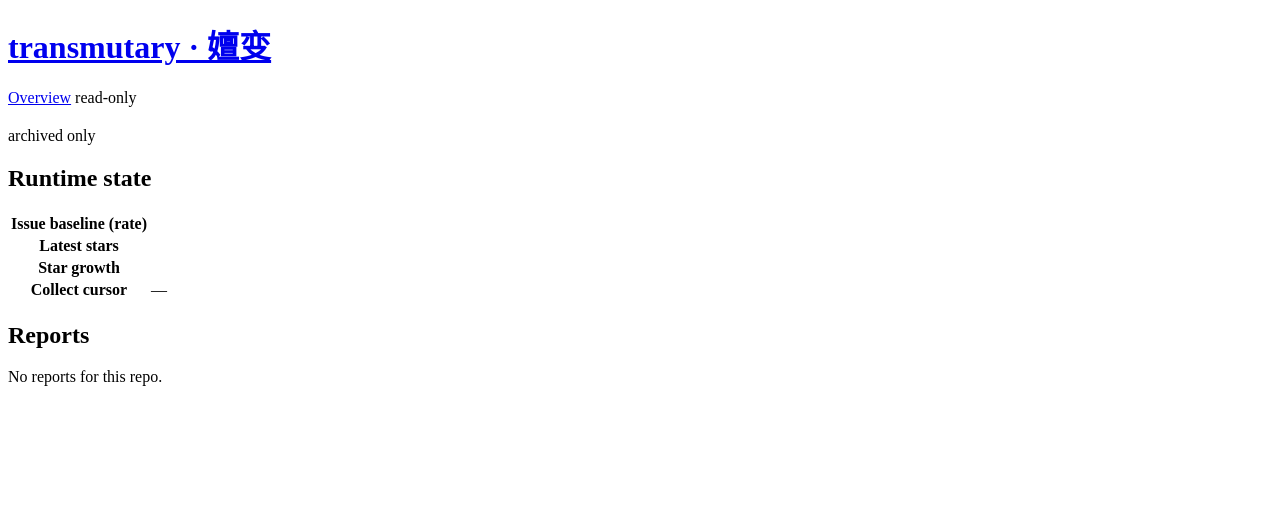
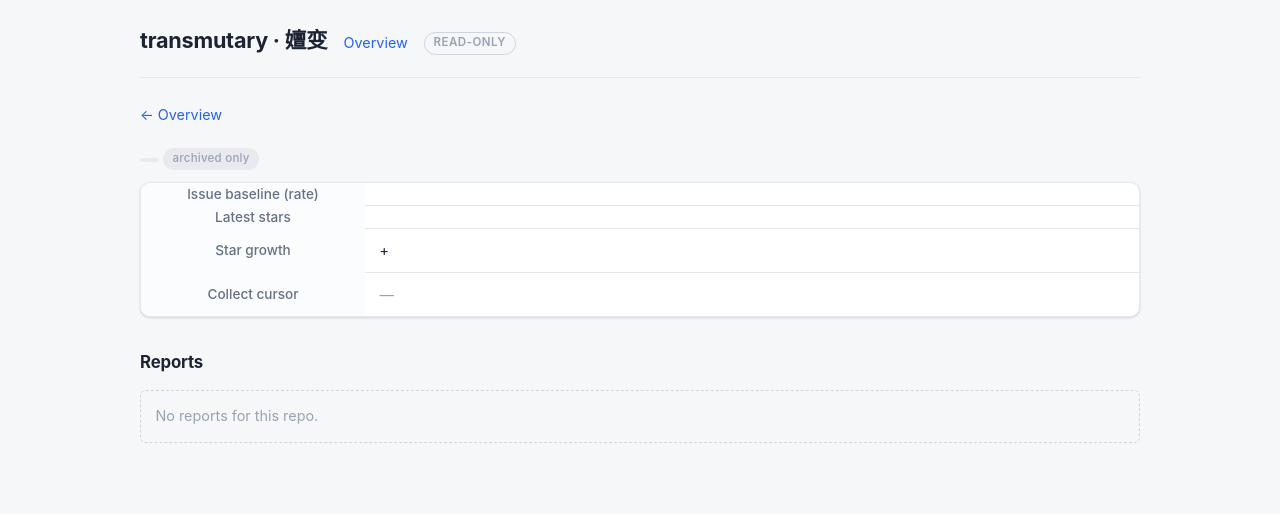
Before and after one commit to SeasonTemple/transmutary, a Python web app: template src/transmutary/dashboard/templates/repo.html in a window 1280 px wide. Shown: the top 514 px of the page. Run offline with Jinja, Linux system fonts and the light colour scheme; the template is opened without the code that fills it, so the values that code supplies are empty.

Commit message:
feat(dashboard): 精细 CSS + 深色模式 (同源样式表绕 CSP)

```diff
--- /dev/null
+++ b/src/transmutary/dashboard/static/dashboard.css
@@ -0,0 +1,209 @@
+/* transmutary dashboard — single static stylesheet (served same-origin so the
+   CSP `default-src 'self'` allows it without `unsafe-inline`). Hand-written, no
+   build step, no external fonts/CDN. Light + dark via prefers-color-scheme. */
+
+:root {
+  --bg: #f6f7f9;
+  --surface: #ffffff;
+  --surface-2: #fbfcfd;
+  --border: #e4e7ec;
+  --border-strong: #d0d5dd;
+  --text: #1c2433;
+  --text-muted: #667085;
+  --text-faint: #98a2b3;
+  --accent: #2563eb;
+  --accent-hover: #1d4ed8;
+  --shadow: 0 1px 2px rgba(16, 24, 40, 0.06), 0 1px 3px rgba(16, 24, 40, 0.10);
+  --radius: 10px;
+  --radius-sm: 6px;
+
+  --sev-critical-bg: #fee2e2;
+  --sev-critical-fg: #b42318;
+  --sev-high-bg: #ffedd5;
+  --sev-high-fg: #c2410c;
+  --sev-normal-bg: #e8eaed;
+  --sev-normal-fg: #475467;
+  --sev-info-bg: #dbeafe;
+  --sev-info-fg: #1d4ed8;
+
+  --mono: ui-monospace, SFMono-Regular, "SF Mono", Menlo, Consolas, monospace;
+  --sans: -apple-system, BlinkMacSystemFont, "Segoe UI", Roboto, Helvetica, Arial, sans-serif;
+}
+
+@media (prefers-color-scheme: dark) {
+  :root {
+    --bg: #0f1218;
+    --surface: #171b22;
+    --surface-2: #1c212a;
+    --border: #2a313c;
+    --border-strong: #3a414d;
+    --text: #e6e9ef;
+    --text-muted: #98a2b3;
+    --text-faint: #667085;
+    --accent: #60a5fa;
+    --accent-hover: #93c5fd;
+    --shadow: 0 1px 2px rgba(0, 0, 0, 0.4);
+
+    --sev-critical-bg: #4c1815;
+    --sev-critical-fg: #fca5a5;
+    --sev-high-bg: #432711;
+    --sev-high-fg: #fdba74;
+    --sev-normal-bg: #2a313c;
+    --sev-normal-fg: #cbd5e1;
+    --sev-info-bg: #1e3a5f;
+    --sev-info-fg: #93c5fd;
+  }
+}
+
+* { box-sizing: border-box; }
+
+body {
+  font-family: var(--sans);
+  max-width: 1040px;
+  margin: 0 auto;
+  padding: 0 1.25rem 4rem;
+  line-height: 1.55;
+  color: var(--text);
+  background: var(--bg);
+  -webkit-font-smoothing: antialiased;
+}
+
+/* --- header --- */
+header {
+  display: flex;
+  align-items: baseline;
+  gap: 1rem;
+  padding: 1.5rem 0 1.25rem;
+  margin-bottom: 1.5rem;
+  border-bottom: 1px solid var(--border);
+  flex-wrap: wrap;
+}
+header h1 { font-size: 1.35rem; margin: 0; letter-spacing: -0.01em; }
+header h1 a { color: var(--text); text-decoration: none; }
+header nav { display: flex; align-items: center; gap: 1rem; font-size: 0.9rem; }
+header nav a { color: var(--accent); text-decoration: none; }
+header nav a:hover { color: var(--accent-hover); text-decoration: underline; }
+
+.badge-ro {
+  font-size: 0.72rem;
+  font-weight: 600;
+  letter-spacing: 0.04em;
+  text-transform: uppercase;
+  color: var(--text-faint);
+  border: 1px solid var(--border-strong);
+  border-radius: 999px;
+  padding: 0.1rem 0.55rem;
+}
+
+/* --- section cards --- */
+main > h2 {
+  font-size: 1.05rem;
+  margin: 2rem 0 0.75rem;
+  letter-spacing: -0.01em;
+}
+main > h2 .muted { font-weight: 400; }
+
+.card {
+  background: var(--surface);
+  border: 1px solid var(--border);
+  border-radius: var(--radius);
+  box-shadow: var(--shadow);
+  overflow: hidden;
+  margin-bottom: 0.5rem;
+}
+
+/* --- tables --- */
+.table-wrap { overflow-x: auto; }
+table {
+  border-collapse: collapse;
+  width: 100%;
+  font-size: 0.9rem;
+}
+thead th {
+  text-align: left;
+  font-size: 0.72rem;
+  font-weight: 600;
+  letter-spacing: 0.04em;
+  text-transform: uppercase;
+  color: var(--text-muted);
+  padding: 0.6rem 0.9rem;
+  background: var(--surface-2);
+  border-bottom: 1px solid var(--border);
+  white-space: nowrap;
+}
+tbody td {
+  padding: 0.65rem 0.9rem;
+  border-bottom: 1px solid var(--border);
+  vertical-align: middle;
+}
+tbody tr:last-child td { border-bottom: none; }
+tbody tr:hover td { background: var(--surface-2); }
+
+td a, .report-link { color: var(--accent); text-decoration: none; }
+td a:hover { color: var(--accent-hover); text-decoration: underline; }
+
+.repo { font-family: var(--mono); font-size: 0.85rem; color: var(--text); }
+
+/* --- severity / source pills --- */
+.sev, .tag {
+  display: inline-block;
+  font-size: 0.72rem;
+  font-weight: 600;
+  letter-spacing: 0.02em;
+  border-radius: 999px;
+  padding: 0.12rem 0.6rem;
+  text-transform: uppercase;
+  white-space: nowrap;
+}
+.tag { background: var(--sev-normal-bg); color: var(--sev-normal-fg); text-transform: none; font-weight: 500; }
+.sev-critical { background: var(--sev-critical-bg); color: var(--sev-critical-fg); }
+.sev-high { background: var(--sev-high-bg); color: var(--sev-high-fg); }
+.sev-normal { background: var(--sev-normal-bg); color: var(--sev-normal-fg); }
+.sev-info { background: var(--sev-info-bg); color: var(--sev-info-fg); }
+
+/* --- empty state --- */
+.empty {
+  color: var(--text-faint);
+  font-size: 0.9rem;
+  padding: 0.9rem;
+  border: 1px dashed var(--border-strong);
+  border-radius: var(--radius-sm);
+  margin-bottom: 0.5rem;
+}
+
+/* --- feeds / key-value --- */
+.feeds { list-style: none; padding: 0; margin: 0; display: flex; flex-direction: column; gap: 0.4rem; }
+.feeds code, code { font-family: var(--mono); font-size: 0.82rem;
+  background: var(--surface-2); border: 1px solid var(--border);
+  border-radius: var(--radius-sm); padding: 0.08rem 0.4rem; }
+
+.kv { width: 100%; }
+.kv th { width: 14rem; color: var(--text-muted); font-weight: 500; text-transform: none;
+  letter-spacing: 0; font-size: 0.85rem; background: var(--surface-2); }
+
+.muted { color: var(--text-muted); }
+.dim { color: var(--text-faint); }
+
+/* --- report body --- */
+.report-meta { display: flex; gap: 0.5rem; align-items: center; margin: 0.25rem 0 1rem; flex-wrap: wrap; }
+pre {
+  background: var(--surface);
+  border: 1px solid var(--border);
+  border-radius: var(--radius);
+  box-shadow: var(--shadow);
+  padding: 1.1rem 1.25rem;
+  overflow-x: auto;
+  white-space: pre-wrap;
+  word-wrap: break-word;
+  font-family: var(--mono);
+  font-size: 0.85rem;
+  line-height: 1.6;
+  color: var(--text);
+}
+.back { display: inline-block; margin-bottom: 0.5rem; color: var(--accent); text-decoration: none; font-size: 0.9rem; }
+.back:hover { text-decoration: underline; }
+
+.sources { list-style: none; padding: 0; margin: 0.5rem 0 0; display: flex; flex-direction: column; gap: 0.5rem; }
+.sources li { font-size: 0.88rem; }
+.sources a { color: var(--accent); text-decoration: none; word-break: break-all; }
+.sources a:hover { text-decoration: underline; }
--- a/src/transmutary/dashboard/templates/base.html
+++ b/src/transmutary/dashboard/templates/base.html
@@ -3,32 +3,15 @@
 <head>
   <meta charset="utf-8">
   <meta name="viewport" content="width=device-width, initial-scale=1">
-  <meta http-equiv="Content-Security-Policy" content="default-src 'self'">
   <title>{% block title %}transmutary{% endblock %}</title>
-  <style>
-    body { font-family: ui-monospace, SFMono-Regular, Menlo, monospace;
-           max-width: 960px; margin: 2rem auto; padding: 0 1rem; line-height: 1.5;
-           color: #1c1c1c; background: #fafafa; }
-    h1, h2 { line-height: 1.2; }
-    h1 a { text-decoration: none; color: inherit; }
-    table { border-collapse: collapse; width: 100%; margin: 0.5rem 0 1.5rem; }
-    th, td { text-align: left; padding: 0.35rem 0.6rem; border-bottom: 1px solid #e2e2e2; }
-    .sev-critical { color: #b00020; font-weight: bold; }
-    .sev-high { color: #c25e00; }
-    .tag { font-size: 0.8rem; padding: 0.05rem 0.4rem; border-radius: 3px;
-           background: #eee; }
-    pre { background: #f0f0f0; padding: 1rem; overflow-x: auto; white-space: pre-wrap;
-          word-wrap: break-word; }
-    nav a { margin-right: 1rem; }
-    .muted { color: #888; }
-  </style>
+  <link rel="stylesheet" href="/static/dashboard.css">
 </head>
 <body>
   <header>
     <h1><a href="/">transmutary · 嬗变</a></h1>
     <nav>
       <a href="/">Overview</a>
-      <span class="muted">read-only</span>
+      <span class="badge-ro">read-only</span>
     </nav>
   </header>
   <main>
--- a/src/transmutary/dashboard/templates/repo.html
+++ b/src/transmutary/dashboard/templates/repo.html
@@ -2,37 +2,44 @@
 {% block title %}{{ runtime.repo }} — transmutary{% endblock %}
 {% block content %}
 
-<h2>{{ runtime.repo }}</h2>
-<p>
+<a class="back" href="/">&larr; Overview</a>
+<h2 style="margin-top:0.5rem">{{ runtime.repo }}
   <span class="tag">{{ runtime.source }}</span>
   {% if runtime.in_watchlist %}<span class="tag">observed</span>
-  {% else %}<span class="tag muted">archived only</span>{% endif %}
-</p>
+  {% else %}<span class="tag dim">archived only</span>{% endif %}
+</h2>
 
-<h2>Runtime state</h2>
-<table>
+<div class="card"><div class="table-wrap">
+<table class="kv">
+  <tbody>
   <tr><th>Issue baseline (rate)</th>
-      <td>{% if runtime.baseline_rate is not none %}{{ runtime.baseline_rate }}{% else %}<span class="muted">—</span>{% endif %}</td></tr>
+      <td>{% if runtime.baseline_rate is not none %}{{ runtime.baseline_rate }}{% else %}<span class="dim">—</span>{% endif %}</td></tr>
   <tr><th>Latest stars</th>
-      <td>{% if runtime.latest_stars is not none %}{{ runtime.latest_stars }}{% else %}<span class="muted">—</span>{% endif %}</td></tr>
+      <td>{% if runtime.latest_stars is not none %}{{ runtime.latest_stars }}{% else %}<span class="dim">—</span>{% endif %}</td></tr>
   <tr><th>Star growth</th>
-      <td>{% if runtime.star_growth is not none %}{{ runtime.star_growth }}{% else %}<span class="muted">—</span>{% endif %}</td></tr>
+      <td>{% if runtime.star_growth is not none %}+{{ runtime.star_growth }}{% else %}<span class="dim">—</span>{% endif %}</td></tr>
   <tr><th>Collect cursor</th>
-      <td>{% if runtime.cursor %}{{ runtime.cursor }}{% else %}<span class="muted">—</span>{% endif %}</td></tr>
+      <td>{% if runtime.cursor %}<code>{{ runtime.cursor }}</code>{% else %}<span class="dim">—</span>{% endif %}</td></tr>
+  </tbody>
 </table>
+</div></div>
 
 <h2>Reports</h2>
 {% if cards %}
+<div class="card"><div class="table-wrap">
 <table>
-  <tr><th>Kind</th><th>Severity</th><th>Title</th></tr>
+  <thead><tr><th>Kind</th><th>Severity</th><th>Title</th></tr></thead>
+  <tbody>
   {% for c in cards %}
   <tr>
     <td><span class="tag">{{ c.kind }}</span></td>
-    <td class="sev-{{ c.severity }}">{{ c.severity }}</td>
+    <td><span class="sev sev-{{ c.severity }}">{{ c.severity }}</span></td>
     <td><a href="/report/{{ c.repo }}/{{ c.filename }}">{{ c.title }}</a></td>
   </tr>
   {% endfor %}
+  </tbody>
 </table>
-{% else %}<p class="muted">No reports for this repo.</p>{% endif %}
+</div></div>
+{% else %}<p class="empty">No reports for this repo.</p>{% endif %}
 
 {% endblock %}
```
Also changed, not shown: src/transmutary/dashboard/app.py (+10 -1 lines), src/transmutary/dashboard/templates/index.html (+31 -15 lines), src/transmutary/dashboard/templates/report.html (+9 -8 lines), tests/test_dashboard.py (+18 -0 lines).
